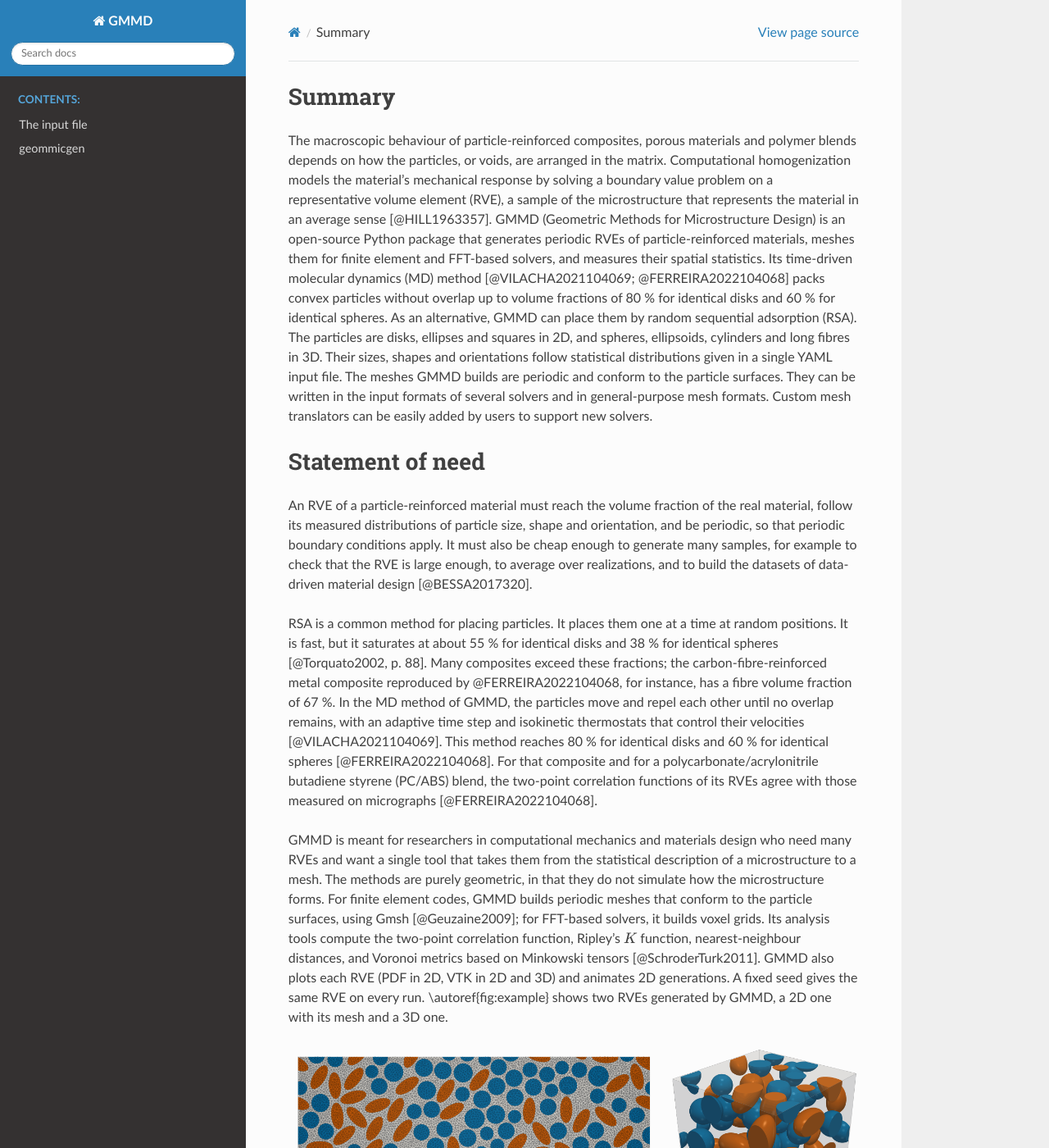
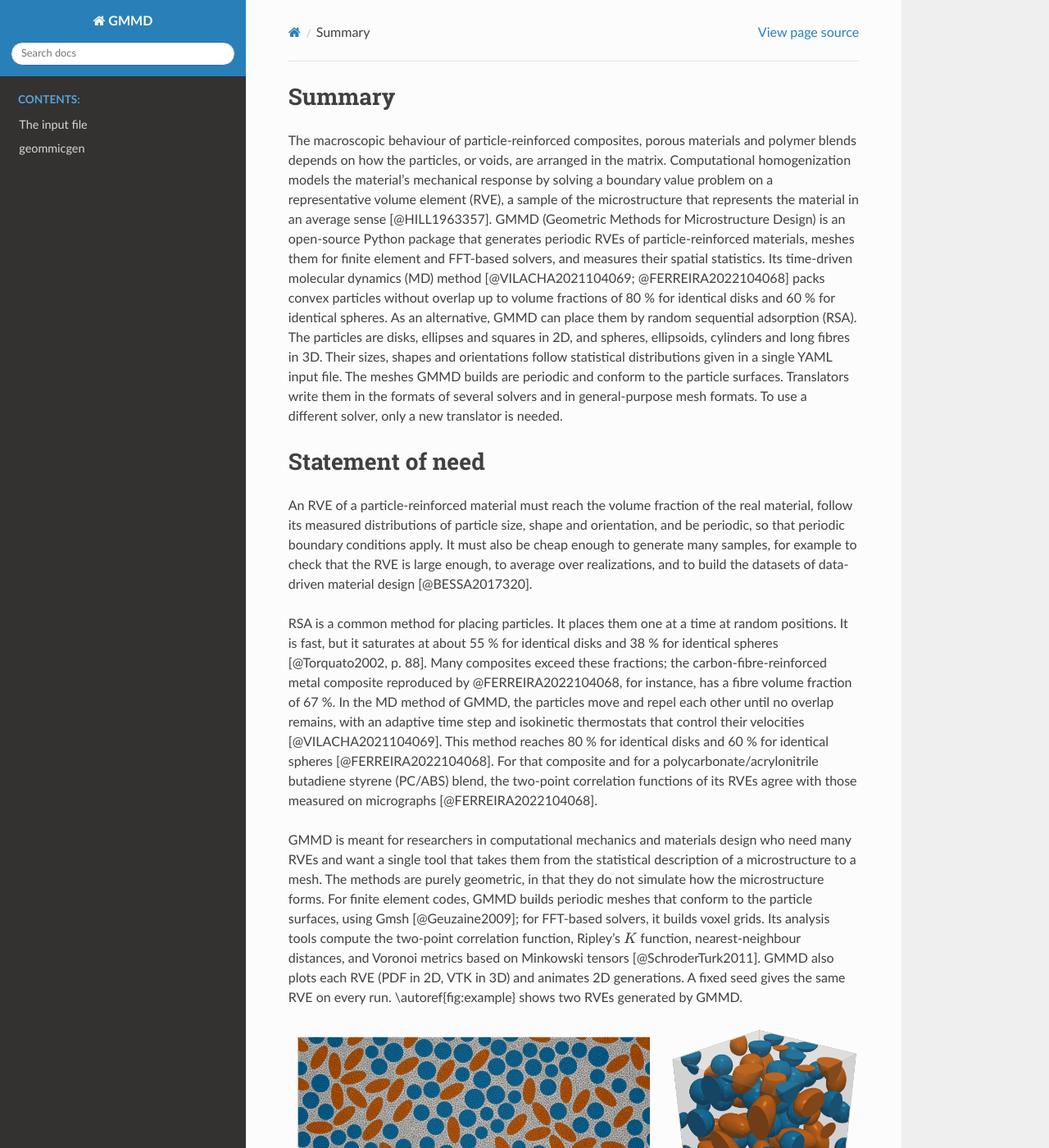
Before and after one commit to CM2S/GMMD, a Sphinx documentation site: the page built from docs/joss_paper/paper.md, in a window 1280 px wide and 1400 px high. Shown: the whole window at 82% size. Built offline with Sphinx 7.4.7 and the Read the Docs theme 3.1.0, drawn with Linux system fonts in a browser that asks for light colours; formulas are drawn with MathJax 3; some of the changed text lies outside the part shown.

Commit message:
Cut the paper to 1726 words, and correct three claims
Assisted-by: Claude:claude-opus-5-5

```diff
--- a/docs/joss_paper/paper.md
+++ b/docs/joss_paper/paper.md
@@ -45,8 +45,8 @@ As an alternative, GMMD can place them by random sequential adsorption (RSA).
 The particles are disks, ellipses and squares in 2D, and spheres, ellipsoids, cylinders and long fibres in 3D.
 Their sizes, shapes and orientations follow statistical distributions given in a single YAML input file.
 The meshes GMMD builds are periodic and conform to the particle surfaces.
-They can be written in the input formats of several solvers and in general-purpose mesh formats.
-Custom mesh translators can be easily added by users to support new solvers.
+Translators write them in the formats of several solvers and in general-purpose mesh formats.
+To use a different solver, only a new translator is needed.
 
 
 # Statement of need
@@ -66,9 +66,9 @@ GMMD is meant for researchers in computational mechanics and materials design wh
 The methods are purely geometric, in that they do not simulate how the microstructure forms.
 For finite element codes, GMMD builds periodic meshes that conform to the particle surfaces, using Gmsh [@Geuzaine2009]; for FFT-based solvers, it builds voxel grids.
 Its analysis tools compute the two-point correlation function, Ripley's $K$ function, nearest-neighbour distances, and Voronoi metrics based on Minkowski tensors [@SchroderTurk2011].
-GMMD also plots each RVE (PDF in 2D, VTK in 2D and 3D) and animates 2D generations.
+GMMD also plots each RVE (PDF in 2D, VTK in 3D) and animates 2D generations.
 A fixed seed gives the same RVE on every run.
-\autoref{fig:example} shows two RVEs generated by GMMD, a 2D one with its mesh and a 3D one.
+\autoref{fig:example} shows two RVEs generated by GMMD.
 
 ![Left: a periodic 2D RVE of disks (blue) and ellipses (orange), with its conforming triangle mesh. Right: a periodic 3D RVE of spheres (blue) and ellipsoids (orange). \label{fig:example}](mic_example.png){width=100%}
 
```
Also changed, not shown: other parts of docs/joss_paper/paper.md (+2 -3 lines).
